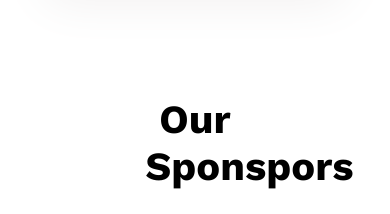
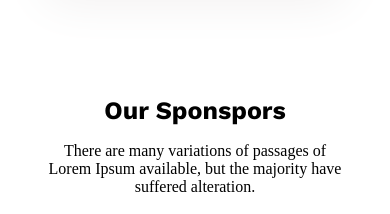
Before and after one commit to hossain71hero/g3-architects-projects, a plain HTML site: page index.html in a window 390 px wide. Shown: the part 4212-4426 px from the top of the page. Drawn offline with nearby package versions, Linux system fonts and the light colour scheme.

Commit message:
fainal responsive

```diff
--- a/index.html
+++ b/index.html
@@ -5,7 +5,7 @@
     <meta name="viewport" content="width=device-width, initial-scale=1.0">
     <title>Document</title>
     <link rel="stylesheet" href="style.css">
-    <link rel="stylesheet" href="responsive.css">
+    <link rel="stylesheet" href="mobile_Responsive.css">
 
 </head>
 <body>
--- a/responsive.css
+++ b/mobile_Responsive.css
@@ -101,8 +101,18 @@
         .sponcers_img{
             width: 100%;
         }
-        .sponcerConter {
-            text-align: center;
+        .sponcerConter p {
+
+
+
+
+
+
+
+
+        }
+        .sponcerConter h1 {
+            font-size: 25px;
 
         }
         .sponcers_img {
--- a/style.css
+++ b/style.css
@@ -206,7 +206,7 @@ color: aliceblue;
 /* sponcerConter */
 .sponcerConter{
     text-align: center;
-    margin: 100px;
+    margin: 100px 0px;
 }
 .sponcerConter h1{
     font-size: 40px;
```
